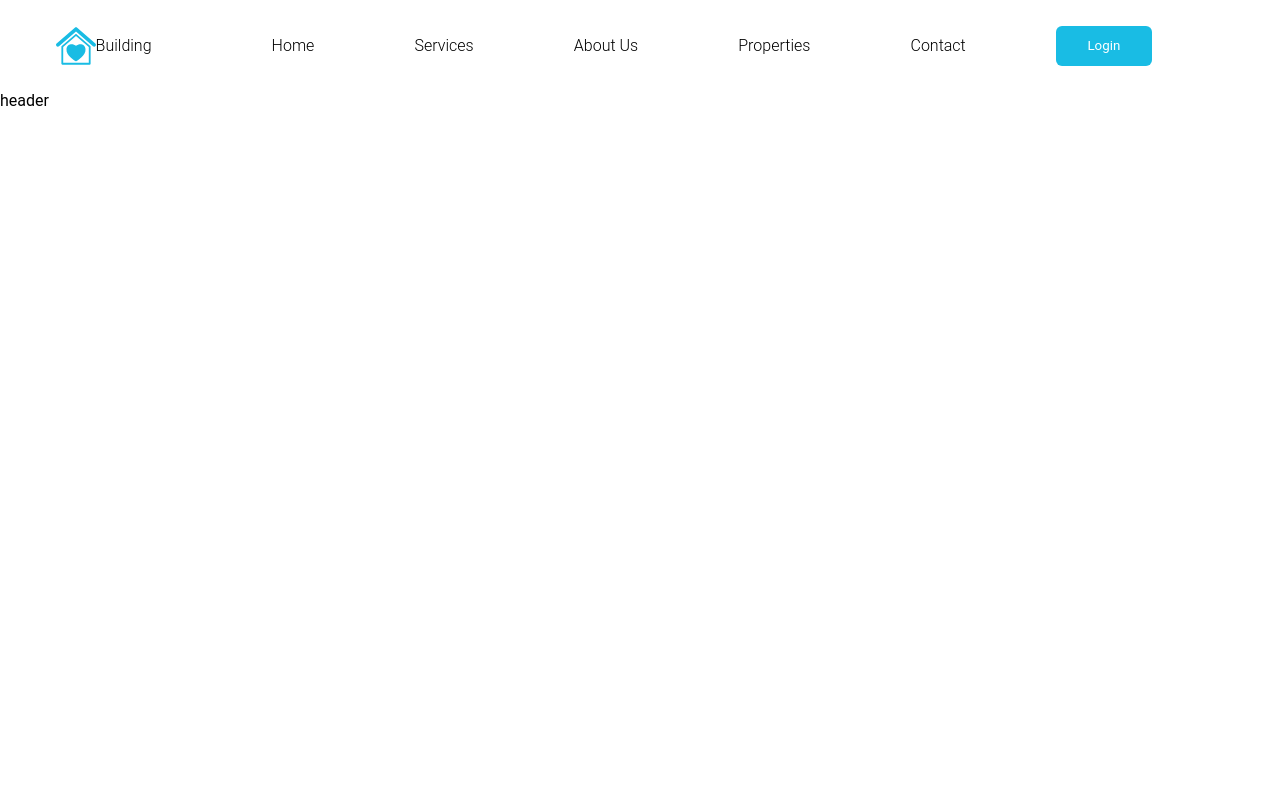
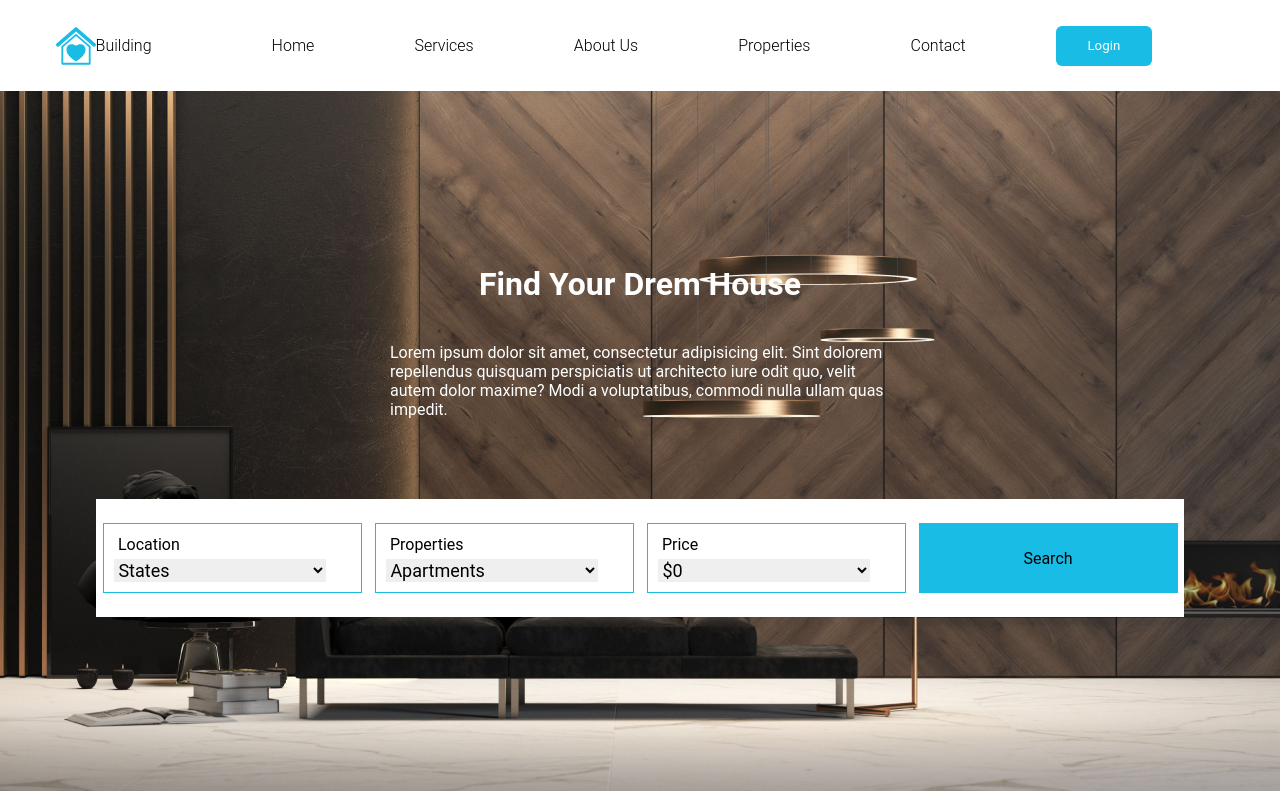
Before and after one commit to Kayumov96/CSS-tasks, a plain HTML site: page cssfigma.html in a window 1280 px wide. Drawn offline with Linux system fonts and the light colour scheme.

Commit message:
search section has been completed

```diff
--- a/cssfigma.css
+++ b/cssfigma.css
@@ -52,4 +52,64 @@
 .header {
   width: 100%;
   height: 700px;
+  background-image: url(./newfig1.jpeg);
+  background-size: cover;
+  /* position: relative; */
+  color: #fff;
+  display: flex;
+  flex-direction: column;
+  justify-content: center;
+  align-items: center;
+  gap: 80px;
 }
+.headerText {
+  /* margin-top: -200px; */
+  display: flex;
+  flex-direction: column;
+  justify-content: center;
+  align-items: center;
+  width: 500px;
+  flex-wrap: wrap;
+  gap: 40px;
+}
+.searchdiv {
+  width: 85%;
+  display: flex;
+  /* margin-top: 100px; */
+  height: 118px;
+  background-color: #fff;
+  align-items: center;
+  color: #000;
+  justify-content: space-around;
+}
+.searchBtn {
+  width: 259px;
+  height: 70px;
+  display: flex;
+  justify-content: center;
+  align-items: center;
+  background: #19bce4;
+}
+.sort1 {
+  border: 0.5px solid #19bce4;
+  width: 259px;
+  height: 70px;
+  display: flex;
+  flex-direction: column;
+  justify-content: center;
+  align-items: flex-start;
+  padding: 1%;
+  gap: 5px;
+  border-radius: 0.5px;
+}
+.sort1 > p {
+  margin-left: 1.5%;
+}
+.selectLocation {
+  outline: none;
+  border: none;
+  flex: 1;
+  font-size: 18px;
+  width: 90%;
+  padding: 0px;
+}
--- a/cssfigma.html
+++ b/cssfigma.html
@@ -14,6 +14,7 @@
   </head>
   <body>
     <div class="container">
+      <!-- Navbar -->
       <div class="navbar">
         <div class="logo">
           <img src="./huoseLogo.svg" alt="logo" />
@@ -30,7 +31,48 @@
           <button type="button" class="genericButton">Login</button>
         </div>
       </div>
-      <div class="header">header</div>
+      <!-- Navbar end -->
+      <div class="header">
+        <div class="headerText">
+          <h1>Find Your Drem House</h1>
+          <p>
+            Lorem ipsum dolor sit amet, consectetur adipisicing elit. Sint
+            dolorem repellendus quisquam perspiciatis ut architecto iure odit
+            quo, velit autem dolor maxime? Modi a voluptatibus, commodi nulla
+            ullam quas impedit.
+          </p>
+        </div>
+        <div class="searchdiv">
+          <div class="sort1">
+            <p>Location</p>
+            <select class="selectLocation">
+              <option value="1">California</option>
+              <option value="2">Colorado</option>
+              <option value="3">Washington</option>
+              <option value="4" selected>States</option>
+            </select>
+          </div>
+          <div class="sort1">
+            <p>Properties</p>
+            <select class="selectLocation">
+              <option value="1">Delux</option>
+              <option value="2">Luxury</option>
+              <option value="3">Studio</option>
+              <option value="4" selected>Apartments</option>
+            </select>
+          </div>
+          <div class="sort1">
+            <p>Price</p>
+            <select class="selectLocation">
+              <option value="1">$10,000-$12,000</option>
+              <option value="2">$13,000-$15,000</option>
+              <option value="3">$16,000-$20,000</option>
+              <option value="4" selected>$0</option>
+            </select>
+          </div>
+          <div class="searchBtn">Search</div>
+        </div>
+      </div>
     </div>
   </body>
 </html>
```
Also changed, not shown: newfig1.jpeg (added).
